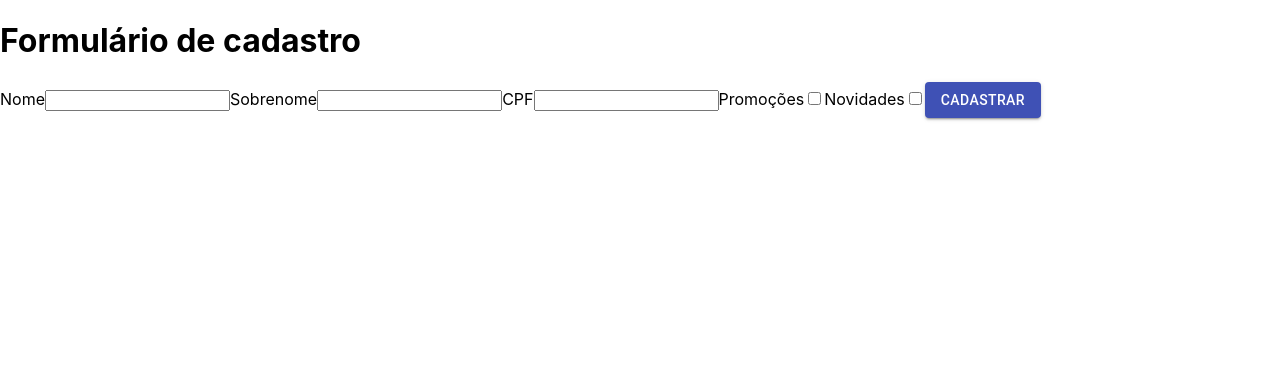
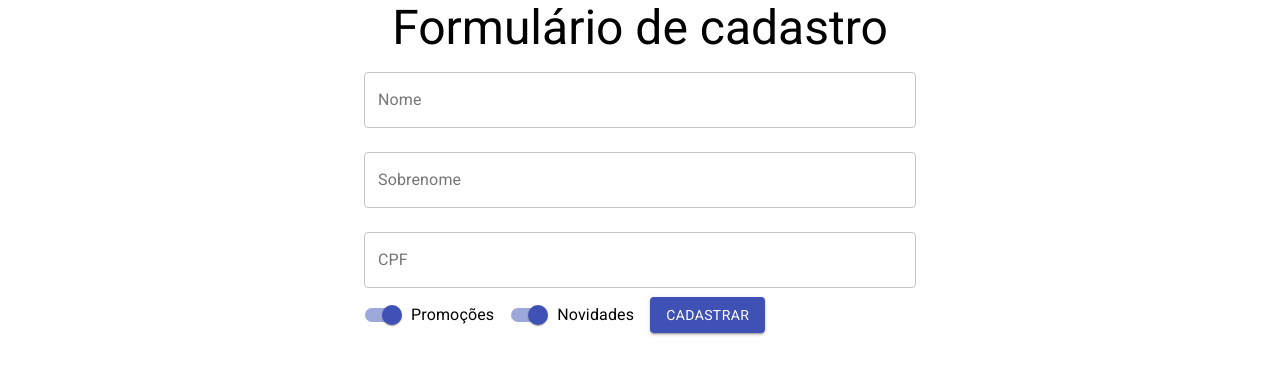
Before and after one commit to leveau10/react-form-func, a React (Create React App) app in the folder form-react-fcomponents/: page / in a window 1280 px wide. Shown: the top 374 px of the page. Built offline with nearby package versions, Linux system fonts and the light colour scheme.

Commit message:
material UI added

```diff
--- a/form-react-fcomponents/src/App.js
+++ b/form-react-fcomponents/src/App.js
@@ -1,13 +1,15 @@
-import { Fragment } from 'react';
-import './App.css';
-import FormularioCadastro from './components/FormularioCadastro/FormularioCadastro';
+import "./App.css";
+import FormularioCadastro from "./components/FormularioCadastro/FormularioCadastro";
+import 'fontsource-roboto';
+
+import { Container, Typography } from "@material-ui/core";
 
 function App() {
   return (
-    <Fragment>
-      <h1>Formulário de cadastro</h1>
+    <Container component='article' maxWidth='sm'>
+      <Typography variant='h3' component='h1' align='center'>Formulário de cadastro</Typography>
       <FormularioCadastro />
-    </Fragment>
+    </Container>
   );
 }
 
--- a/form-react-fcomponents/src/components/FormularioCadastro/FormularioCadastro.jsx
+++ b/form-react-fcomponents/src/components/FormularioCadastro/FormularioCadastro.jsx
@@ -1,25 +1,26 @@
 import React from 'react';
-import Button from "@material-ui/core/Button";
+import { TextField, Button, Switch, FormControlLabel } from '@material-ui/core';
 
 function FormularioCadastro() {
+    let nome = "";
     return (
-        <form action="">
-            <label>Nome</label>
-            <input type="text" />
+        <form onSubmit={(event) => {console.log(nome); event.preventDefault()}}>
 
-            <label>Sobrenome</label>
-            <input type="text" />
+            <TextField onChange={(event)=> {nome = event.target.value}}  id="nome" label="Nome" color="secondary" variant="outlined" fullWidth margin="normal" />
+            <TextField id="sobrenome" label="Sobrenome" variant="outlined" fullWidth margin="normal" />
+            <TextField id="cpf" label="CPF" variant="outlined" fullWidth margin="normal" />
 
-            <label>CPF</label>
-            <input type="text" />
-
-            <label>Promoções</label>
-            <input type="checkbox" />
-            <label>Novidades</label>
-            <input type="checkbox" />
+            <FormControlLabel
+                control={<Switch name="Promoções" defaultChecked color="primary" />}
+                label="Promoções"
+            />
+            <FormControlLabel
+                control={<Switch name="Novidades" defaultChecked color="primary" />}
+                label="Novidades"
+            />
 
             <Button
-            variant="contained" color="primary" type="submit" >
+                variant="contained" color="primary" type="submit" >
                 Cadastrar
             </Button>
         </form>
```
Also changed, not shown: 1 other file (tests, documents, lock files or other folders).
